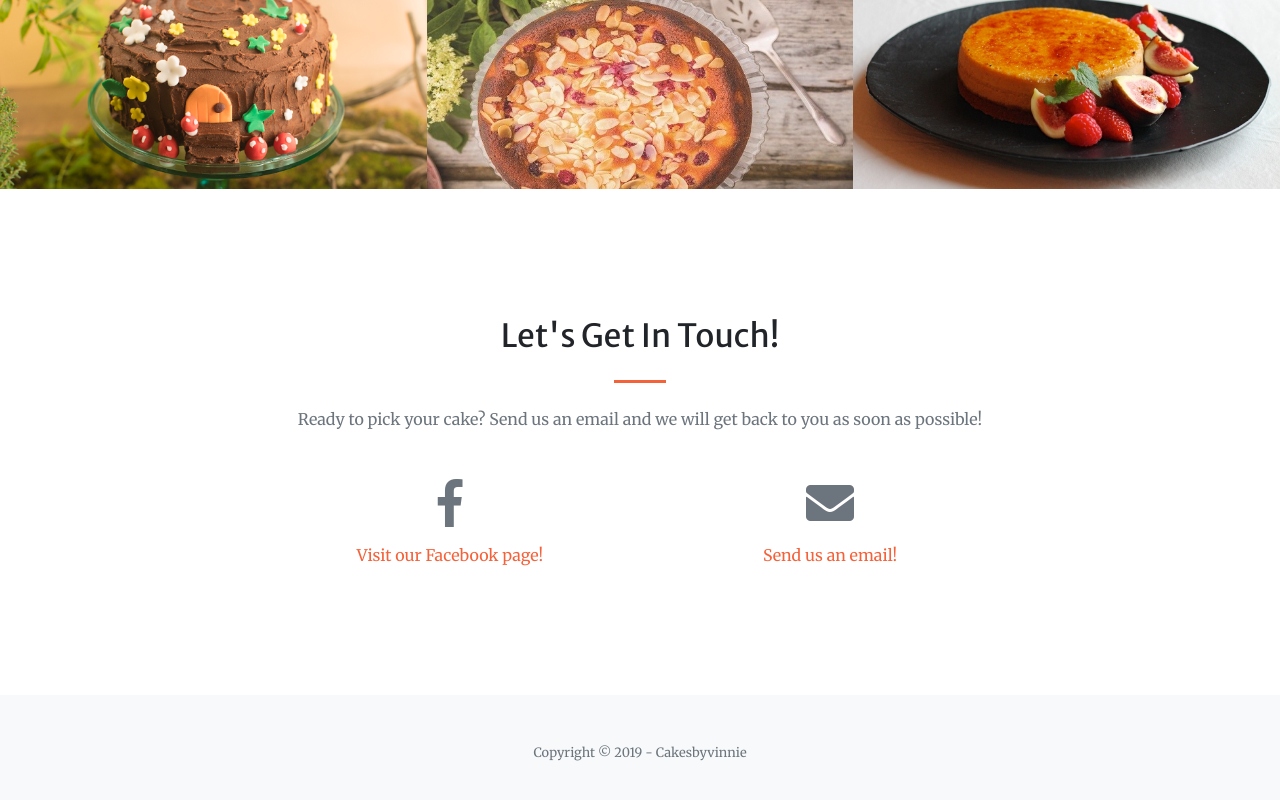
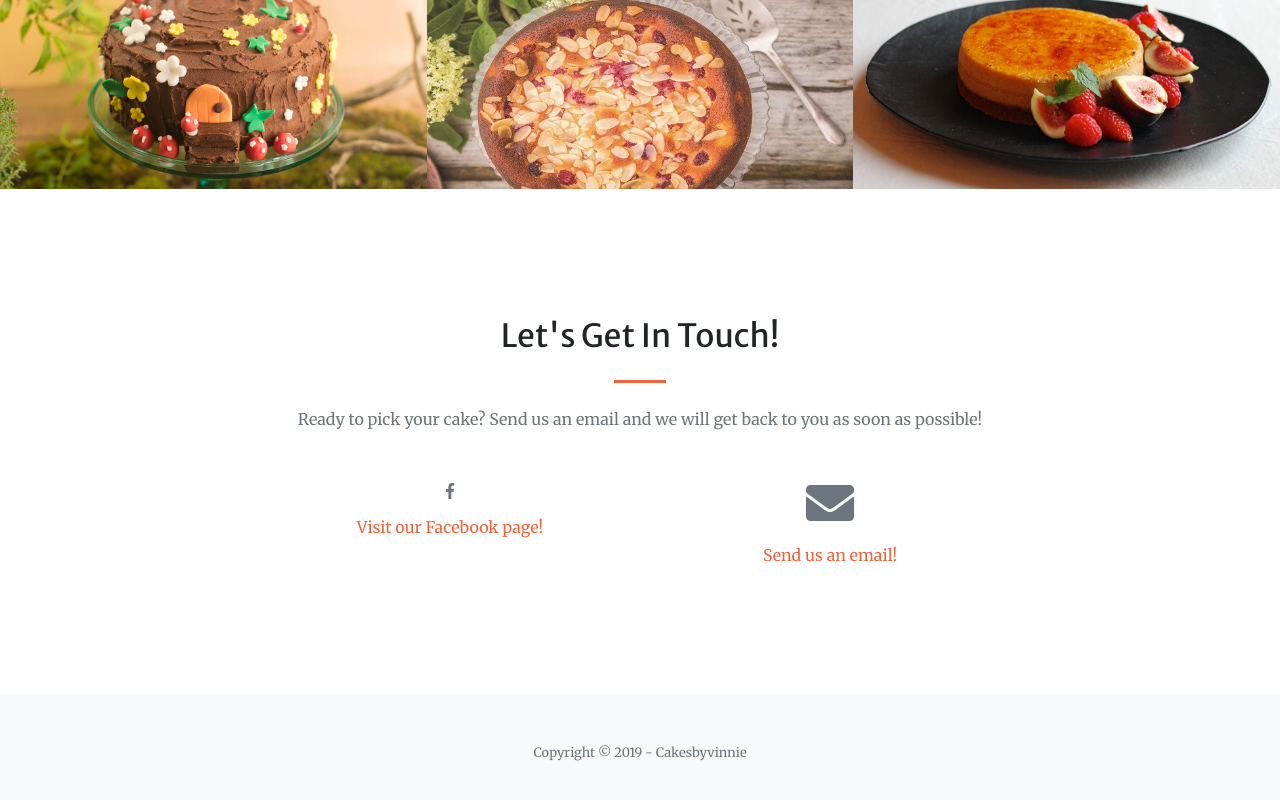
Before and after one commit to emily-hoang/cakes_by_vinnie, a website with bundled scripts: page index.html in a window 1280 px wide. Shown: the part 1524-2324 px from the top of the page. Built offline with nearby package versions, Linux system fonts and the light colour scheme; files whose address does not match are found by name.

Commit message:
changed facebook icon

```diff
--- a/index.html
+++ b/index.html
@@ -178,7 +178,7 @@
       </div>
       <div class="row">
         <div class="col-lg-4 ml-auto text-center">
-          <i class="fab fa-facebook-f fa-3x mb-3 text-muted"></i>
+          <i class="fab fa-facebook-f mb-3 text-muted"></i>
           <div><a class="d-block" href="#">Visit our Facebook page!</a></div>
         </div>
         <div class="col-lg-4 mr-auto text-center">
```
